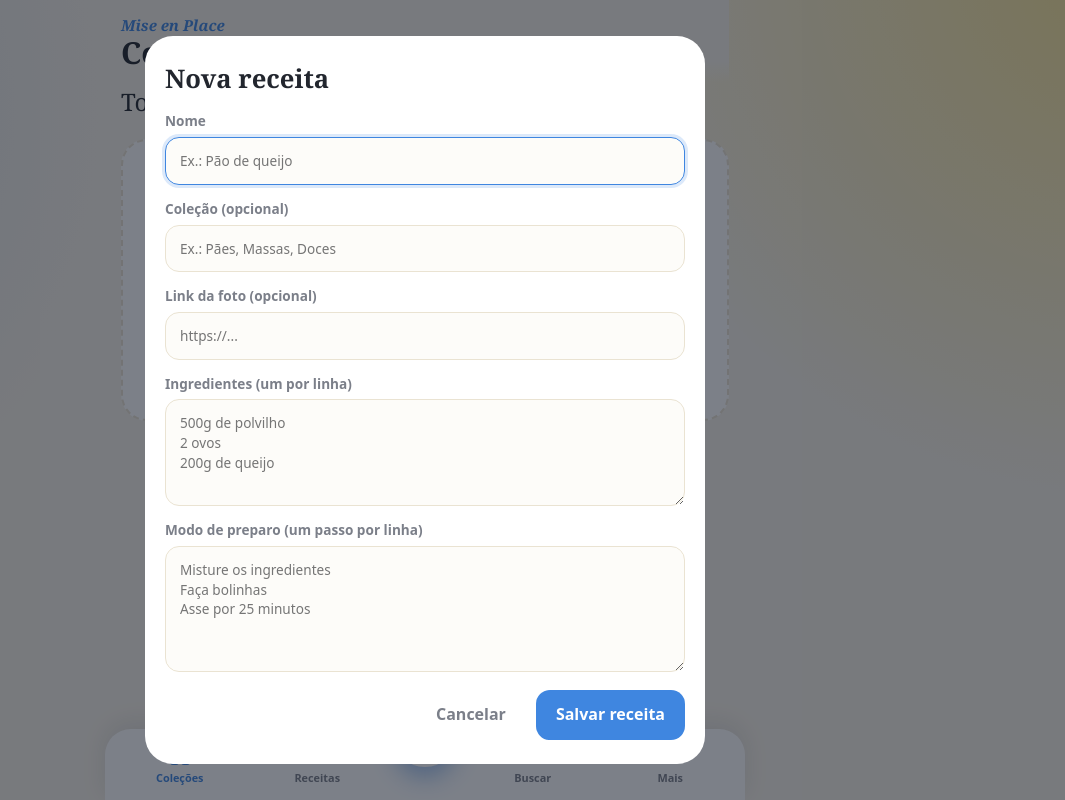
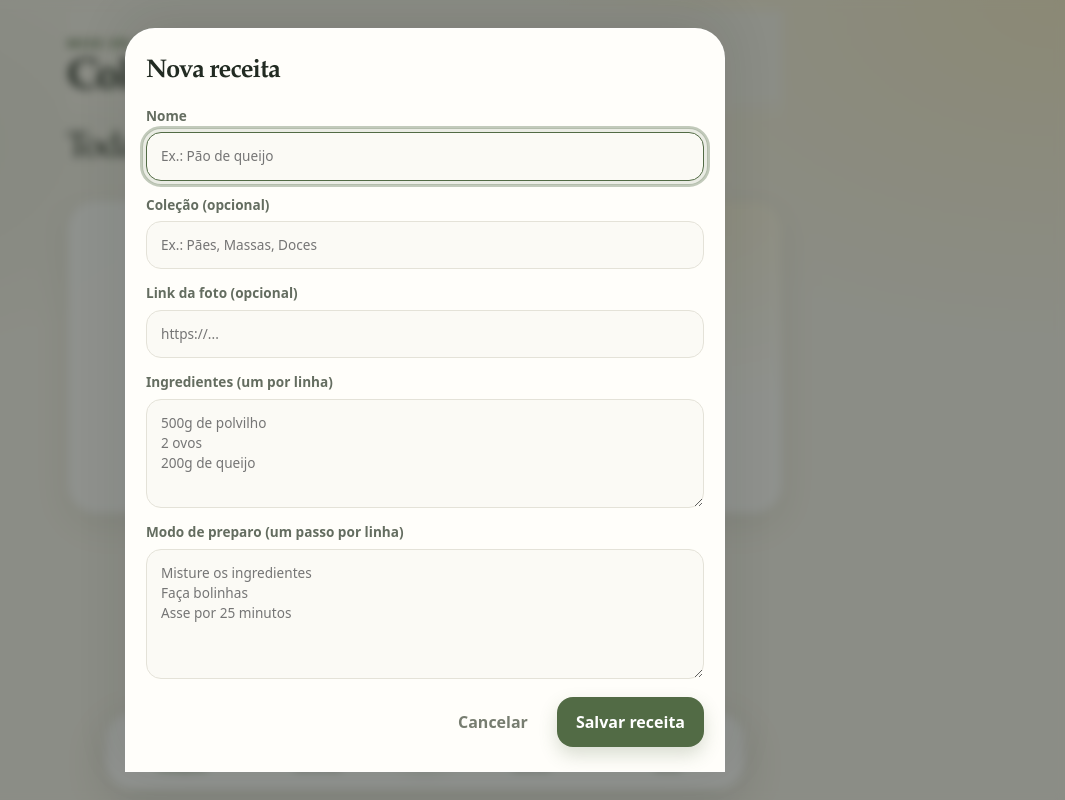
Before and after one commit to juslli/mise-en-place, a plain HTML site: page index.html in a window 1280 px wide. Both pictures are taken after a click on the button "Nova receita". Shown: the whole page, without its empty margins (215-1280 px from the left). Drawn offline with Linux system fonts and the light colour scheme.

Commit message:
style: upgrade Mise en Place premium interface

```diff
--- a/index.html
+++ b/index.html
@@ -11,6 +11,7 @@
     <link rel="icon" href="icons/icon-192.png">
     <link rel="apple-touch-icon" href="icons/icon-192.png">
     <link rel="stylesheet" href="style.css">
+  <link rel="stylesheet" href="premium.css">
   </head>
   <body>
     <div class="app">
--- /dev/null
+++ b/premium.css
@@ -0,0 +1,277 @@
+:root {
+  --bg: #f6f3eb;
+  --ink: #222b22;
+  --muted: #777d70;
+  --line: #e7e4d9;
+  --blue: #526b45;
+  --blue-dark: #3d5333;
+  --yellow: #f2d77b;
+  --danger: #c64f46;
+  --shadow: 0 12px 34px rgba(37,45,31,.08);
+  --serif: "Iowan Old Style", "Palatino Linotype", Georgia, serif;
+}
+
+html { background: var(--bg); }
+
+body {
+  color: var(--ink);
+  background:
+    radial-gradient(ellipse at 100% 0%, rgba(242,215,123,.28), transparent 34rem),
+    radial-gradient(ellipse at 0% 18%, rgba(82,107,69,.09), transparent 28rem),
+    var(--bg);
+  line-height: 1.5;
+  -webkit-font-smoothing: antialiased;
+}
+
+.app { max-width: 760px; padding: 0 22px 140px; }
+
+.appbar {
+  padding-top: calc(24px + env(safe-area-inset-top, 0px));
+  padding-bottom: 18px;
+  background: linear-gradient(var(--bg) 78%, rgba(246,243,235,0));
+}
+
+.wordmark {
+  font: 800 .82rem system-ui, sans-serif;
+  letter-spacing: .11em;
+  text-transform: uppercase;
+  color: var(--blue);
+}
+
+.appbar h1 {
+  margin-top: 3px;
+  font-size: clamp(2rem, 6vw, 2.7rem);
+  letter-spacing: -.045em;
+}
+
+.hero {
+  max-width: 540px;
+  margin: 8px 0 28px;
+  font-size: clamp(1.65rem, 5vw, 2.15rem);
+  letter-spacing: -.035em;
+  line-height: 1.16;
+}
+
+.hero em { color: var(--blue); font-style: italic; }
+
+.round-btn {
+  border: 1px solid rgba(34,43,34,.06);
+  box-shadow: var(--shadow);
+}
+
+.pill {
+  border-color: var(--line);
+  color: var(--blue);
+  padding: 10px 15px;
+}
+
+.tiles { gap: 26px 18px; }
+
+.mosaic {
+  gap: 4px;
+  padding: 5px;
+  border-radius: 27px;
+  background: rgba(255,255,255,.82);
+  box-shadow: 0 10px 26px rgba(37,45,31,.07);
+  transition: transform .22s ease, box-shadow .22s ease;
+}
+
+.tile:hover .mosaic {
+  transform: translateY(-3px);
+  box-shadow: 0 16px 34px rgba(37,45,31,.12);
+}
+
+.cell { border-radius: 19px; background-color: #ece8dc; }
+
+.tile-name {
+  margin: 12px 3px 2px;
+  font-size: 1.14rem;
+  letter-spacing: -.02em;
+}
+
+.tile-count { margin-left: 3px; font-size: .82rem; }
+
+.search {
+  min-height: 54px;
+  padding: 15px 20px;
+  border-color: #e4e0d4;
+  background: rgba(255,255,255,.88);
+  box-shadow: 0 6px 18px rgba(37,45,31,.045);
+}
+
+.search::placeholder { color: #999b90; }
+
+.count { margin: 16px 4px; font-weight: 650; }
+.rgrid { gap: 24px 16px; }
+
+.rimg {
+  border-radius: 24px;
+  background: #e9e6d9;
+  box-shadow: 0 9px 25px rgba(37,45,31,.09);
+  transition: transform .2s ease, box-shadow .2s ease;
+}
+
+.rcard:hover .rimg {
+  transform: translateY(-3px);
+  box-shadow: 0 15px 30px rgba(37,45,31,.13);
+}
+
+.rcard h3 {
+  margin: 11px 3px 3px;
+  font-size: 1.12rem;
+  letter-spacing: -.02em;
+}
+
+.rcard p { margin: 0 3px; font-size: .8rem; }
+
+.empty {
+  padding: 36px 22px 32px;
+  border: 1px solid var(--line);
+  border-radius: 30px;
+  background:
+    radial-gradient(circle at 90% 0%, rgba(242,215,123,.22), transparent 13rem),
+    rgba(255,255,255,.78);
+  box-shadow: var(--shadow);
+}
+
+.empty .big {
+  width: 76px;
+  height: 76px;
+  margin: 0 auto 18px;
+  display: grid;
+  place-items: center;
+  border-radius: 24px;
+  background: #edf0e7;
+  font-size: 2.5rem;
+}
+
+.empty p {
+  max-width: 280px;
+  margin: 0 auto 20px;
+  color: var(--muted);
+  line-height: 1.65;
+}
+
+.tabbar {
+  width: min(100% - 28px, 650px);
+  left: 50%;
+  right: auto;
+  transform: translateX(-50%);
+  bottom: max(10px, env(safe-area-inset-bottom, 0px));
+  padding: 10px 8px;
+  border: 1px solid rgba(231,228,217,.9);
+  border-radius: 27px;
+  background: rgba(255,255,255,.91);
+  -webkit-backdrop-filter: blur(22px);
+  backdrop-filter: blur(22px);
+  box-shadow: 0 12px 40px rgba(34,43,34,.14);
+}
+
+.tab {
+  min-height: 54px;
+  gap: 5px;
+  padding: 7px 0 4px;
+  font-size: .7rem;
+}
+
+.tab svg { width: 23px; height: 23px; }
+.tab.active { color: var(--blue); }
+
+.tab-add {
+  width: 60px;
+  height: 60px;
+  margin-top: -25px;
+  background: var(--blue);
+  border: 4px solid var(--bg);
+  box-shadow: 0 8px 20px rgba(82,107,69,.32);
+  font-size: 2rem;
+}
+
+.btn {
+  min-height: 48px;
+  padding: 13px 19px;
+  border-radius: 16px;
+  transition: transform .18s ease, background .18s ease, box-shadow .18s ease;
+}
+
+.btn-primary {
+  background: var(--blue);
+  color: #fff;
+  box-shadow: 0 8px 18px rgba(82,107,69,.22);
+}
+
+.btn-primary:hover { background: var(--blue-dark); }
+.btn-ghost:hover { background: #f1ecdf; }
+.btn-outline { background: #fff; border: 1px solid var(--line); }
+.btn-danger { background: #fdecec; color: var(--danger); }
+
+.sheet {
+  background: rgba(24,31,24,.48);
+  backdrop-filter: blur(5px);
+}
+
+.sheet-content {
+  max-width: 600px;
+  border: 1px solid rgba(255,255,255,.6);
+  background: #fffefa;
+  border-radius: 30px 30px 0 0;
+  box-shadow: 0 -12px 50px rgba(25,32,24,.12);
+}
+
+form h2, .sheet-title, .detail-body h2 { letter-spacing: -.035em; }
+
+form label { color: #646d60; }
+
+form input, form textarea {
+  border-color: #e4e2d8;
+  border-radius: 15px;
+  background: #fbfaf5;
+  color: var(--ink);
+}
+
+form input:focus, form textarea:focus {
+  border-color: var(--blue);
+  box-shadow: 0 0 0 4px rgba(82,107,69,.12);
+}
+
+.detail-media { background: linear-gradient(135deg,#e9e6d9,#f7e8b7); }
+.detail-body { border-radius: 30px 30px 0 0; }
+.seg { background: #f0efe7; }
+.seg-btn.active { color: var(--blue); }
+.checklist label, .steps-list li { border-color: #eeece4; }
+.checklist input { accent-color: var(--blue); }
+.steps-list li::before { background: var(--yellow); color: #353a2d; }
+.tag { background: #edf0e7; color: var(--blue-dark); }
+
+.more-card {
+  background: #f8f7f0;
+  border-color: #e9e6db;
+  border-radius: 22px;
+}
+
+button:focus-visible, input:focus-visible, textarea:focus-visible {
+  outline: 3px solid rgba(82,107,69,.35);
+  outline-offset: 3px;
+}
+
+@media (min-width: 700px) {
+  .app { padding-top: 10px; }
+  .tiles, .rgrid { grid-template-columns: repeat(3,minmax(0,1fr)); }
+  .hero { margin-bottom: 32px; }
+}
+
+@media (max-width: 380px) {
+  .app { padding-left: 16px; padding-right: 16px; }
+  .tiles { gap: 20px 12px; }
+  .mosaic { border-radius: 22px; }
+  .cell { border-radius: 15px; }
+  .tabbar { width: calc(100% - 18px); }
+}
+
+@media (prefers-reduced-motion: reduce) {
+  *, *::before, *::after {
+    scroll-behavior: auto !important;
+    transition-duration: .01ms !important;
+    animation-duration: .01ms !important;
+  }
+}
```
Lines whose indentation alone changed are shown as unchanged.
